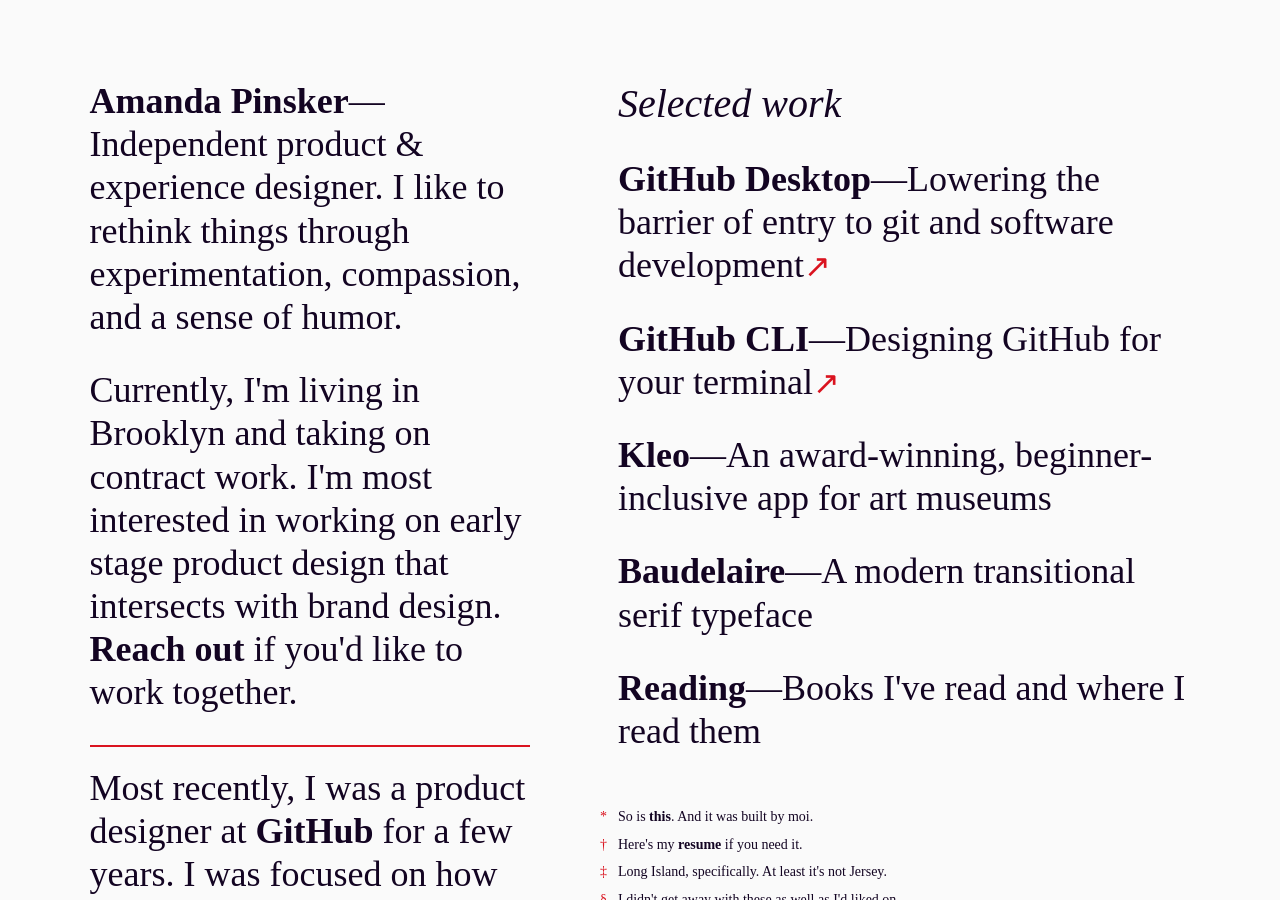
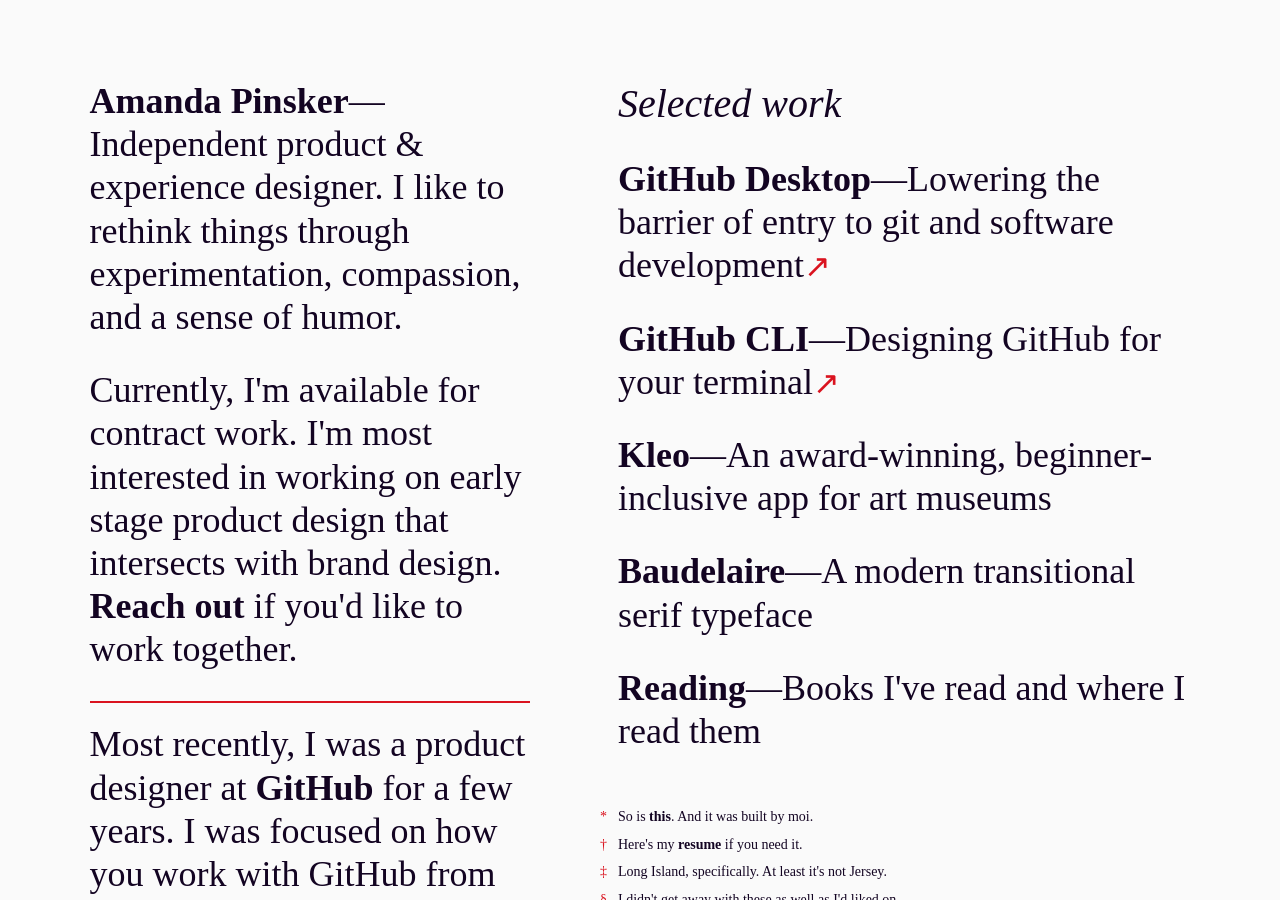
Before and after one commit to ampinsk/ampinsk.github.io, a Jekyll site: the page built from index.html, in a window 1280 px wide and 900 px high. Built offline with Jekyll 4.4.1, drawn with Linux system fonts in a browser that asks for light colours; some web fonts are replaced.

Commit message:
language tweak

```diff
--- a/index.html
+++ b/index.html
@@ -11,7 +11,7 @@
       <div>
         <h1><span class="hint" title="Type my name and see what happens">Amanda</span> Pinsker</h1>—Independent product & experience designer. I like to rethink things through experimentation, compassion, and a sense of&nbsp;humor.
       </div>
-      <div>Currently, I'm living in Brooklyn and taking on contract work. I'm most interested in working on early stage product design that intersects with brand design. <a href="mailto:apinsker4@gmail.com?subject=[Project Inquiry] Your subject here&body=Hi there! I'm excited to hear about your project. Like I mentioned, I'm most interested in working with early stage products. However, I'm not currently taking on any devtool projects. I'm currently available up to 20 hours a week, starting in mid to late January. My current rate is $250/hour but I'm willing to negotiate if I'm excited about the work. Go ahead and delete this, and I'm looking forward to hearing from you!">Reach out</a> if you'd like to work together.</div>
+      <div>Currently, I'm available for contract work. I'm most interested in working on early stage product design that intersects with brand design. <a href="mailto:apinsker4@gmail.com?subject=[Project Inquiry] Your subject here&body=Hi there! I'm excited to hear about your project. Like I mentioned, I'm most interested in working with early stage products. However, I'm not currently taking on any devtool projects. I'm currently available up to 20 hours a week, starting in mid to late January. My current rate is $250/hour but I'm willing to negotiate if I'm excited about the work. Go ahead and delete this, and I'm looking forward to hearing from you!">Reach out</a> if you'd like to work together.</div>
       <hr class="accent">
       <div>Most recently, I was a product designer at <a href="https://github.com">GitHub</a> for a few years. I was focused on how you work with GitHub from your local machine. All of our work was <a href="http://github.com/desktop/desktop">open</a>&nbsp;<a href="http://github.com/cli/cli">source</a><span class="accent superscript" id="asterisk" onmouseover="addClass(asterisk2, 'footnote-accent');" onmouseout="removeClass(asterisk2, 'footnote-accent');">*</span>.</div>
       <div>Before that, I spent some time at <a>Upstatement</a> and <a>Ronik</a>, led the crew at <a>Scout</a>, and graduated from&nbsp;<a>Northeastern</a><span class="accent superscript" id="dagger" onmouseover="addClass(dagger2, 'footnote-accent');" onmouseout="removeClass(dagger2, 'footnote-accent');">†</span>.</div>
```
